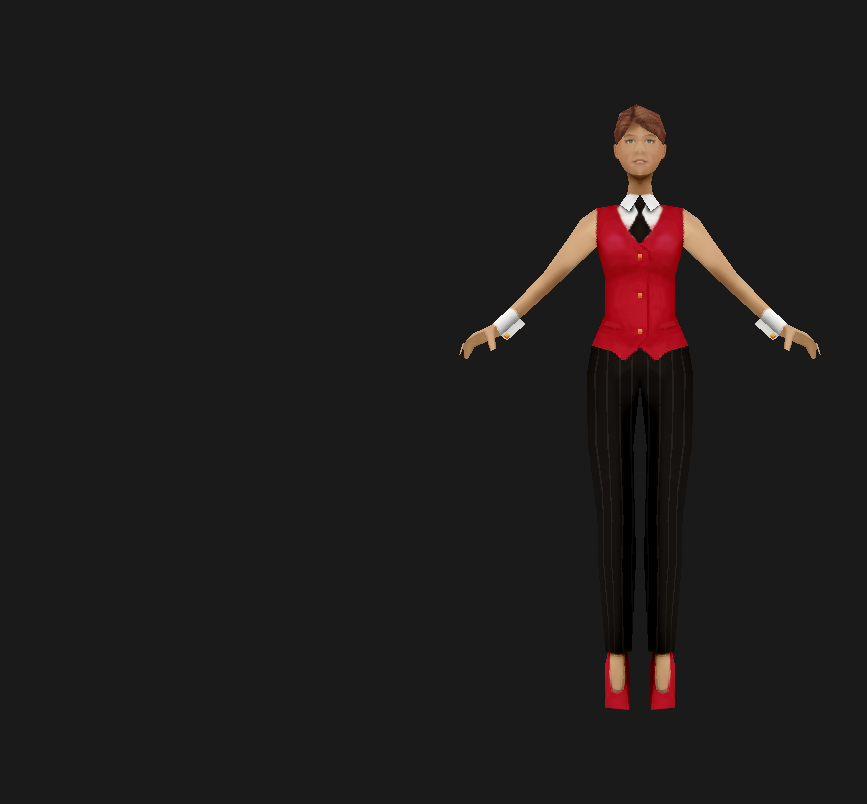
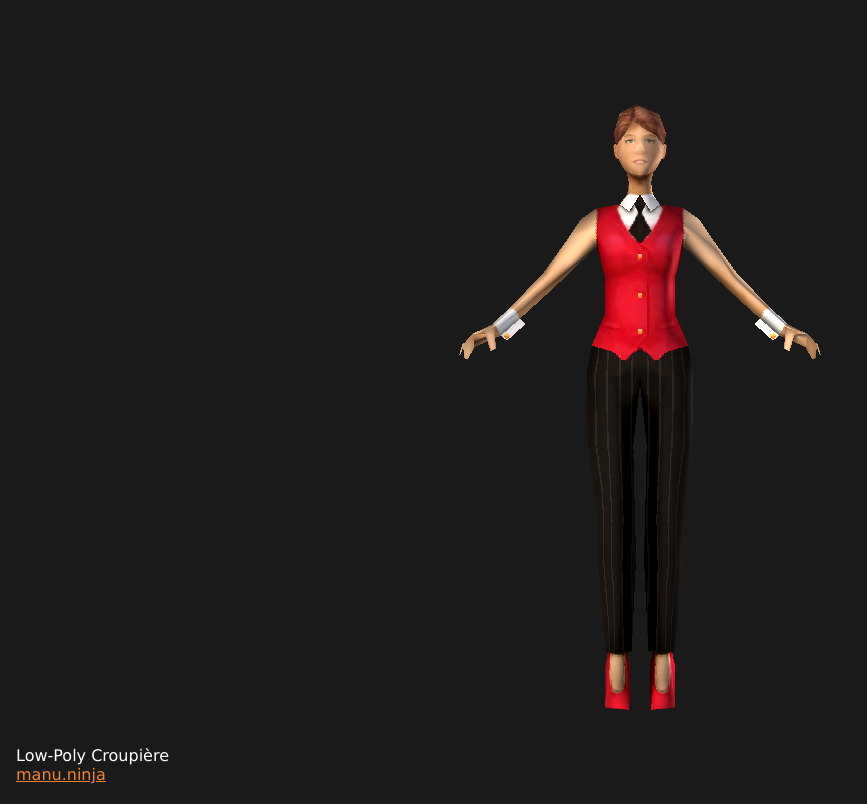
Before and after one commit to Lorti/webgl-3d-model-viewer-using-three.js, a plain HTML site: page index.html in a window 1280 px wide. Shown: the whole page, without its empty margins (0-867 px from the left). Drawn offline with Linux system fonts and the light colour scheme; animation ran at ten frames a second.

Commit message:
lighting

```diff
--- a/index.html
+++ b/index.html
@@ -3,8 +3,16 @@
 <head>
 
     <title>WebGL 3D Model Viewer Using three.js</title>
+
     <meta charset="utf-8">
     <meta name="viewport" content="width=device-width, initial-scale=1">
+
+    <script src="three.js"></script>
+    <script src="Detector.js"></script>
+    <script src="OrbitControls.js"></script>
+    <script src="OBJLoader.js"></script>
+    <script src="MTLLoader.js"></script>
+
     <style>
         body {
             overflow: hidden;
@@ -12,16 +20,49 @@
             padding: 0;
             background: hsl(0, 0%, 10%);
         }
+
+        p {
+            margin: 0;
+            padding: 0;
+        }
+
+        .left,
+        .right {
+            position: absolute;
+            color: #fff;
+            font-family: Geneva, sans-serif;
+        }
+
+        .left {
+            bottom: 1em;
+            left: 1em;
+            text-align: left;
+        }
+
+        .right {
+            bottom: 1em;
+            right: 1em;
+            text-align: right;
+        }
+
+        a {
+            color: #f58231;
+        }
     </style>
-    <script src="three.js"></script>
-    <script src="Detector.js"></script>
-    <script src="OrbitControls.js"></script>
-    <script src="OBJLoader.js"></script>
-    <script src="MTLLoader.js"></script>
 
 </head>
 <body>
 
+    <div class="left">
+        <p>Low-Poly Croupière<p>
+        <p><a href="https://manu.ninja/" target="_top">manu.ninja</a></p>
+    </div>
+<!--
+    <div class="right">
+        <p><a href="http://threejs.org/" target="_top">three.js</a></p>
+        <p><a href="https://github.com/Lorti/webgl-3d-model-viewer-using-three.js" target="_top">GitHub</a></p>
+    </div>
+-->
     <script>
 
         if (!Detector.webgl) {
@@ -52,8 +93,20 @@
 
             scene = new THREE.Scene();
 
-        var ambient = new THREE.AmbientLight(0xffffff);
+            var ambient = new THREE.AmbientLight(0xffffff, 0.25);
             scene.add(ambient);
+
+            var keyLight = new THREE.DirectionalLight(0xfff2e5, 1.0);
+            keyLight.position.set(-100, 0, 100);
+            scene.add(keyLight);
+
+            var fillLight = new THREE.DirectionalLight(0xe5e5ff, 0.5);
+            fillLight.position.set(100, 0, 100);
+            scene.add(fillLight);
+
+            var backLight = new THREE.DirectionalLight(0xffffff, 1.0);
+            backLight.position.set(100, 0, -100).normalize();
+            scene.add(backLight);
 
             /* Model */
 
```
Also changed, not shown: assets/female-croupier-2013-03-26.mtl. Lines whose indentation alone changed are shown as unchanged.
